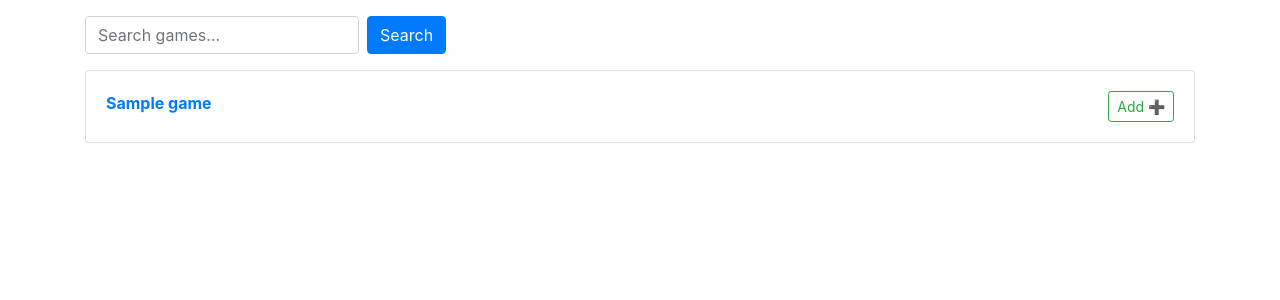
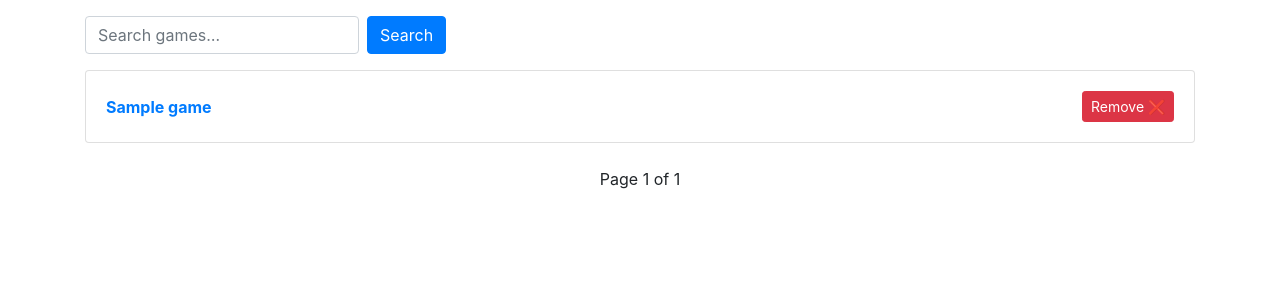
Before and after one commit to ArjunaBazaz/Speed_Recommends, a Django app: page /search/ in a window 1280 px wide. Shown: the part 56-356 px from the top of the page. Run offline with Django 5.2, Linux system fonts and the light colour scheme; a user stored in the database is signed in; tables that the repository leaves empty hold one stand-in row (values such as "Sample post"); parts of the project's set-up code (start-up, migrations or seed data) failed here and were passed over.

Commit message:
created search pagination and changed add button to toggle

```diff
--- a/core/models/game_info.py
+++ b/core/models/game_info.py
@@ -2,21 +2,21 @@ from django.conf import settings
 from django.db import models
 
 class Genre(models.Model):
-    name = models.CharField(max_length=100, unique=True)
+    name = models.CharField(max_length=100, unique=True, db_index=True)
 
     def __str__(self):
         return self.name
 
 
 class Platform(models.Model):
-    name = models.CharField(max_length=100, unique=True)
+    name = models.CharField(max_length=100, unique=True, db_index=True)
 
     def __str__(self):
         return self.name
 
 
 class Developer(models.Model):
-    name = models.CharField(max_length=100, unique=True)
+    name = models.CharField(max_length=100, unique=True, db_index=True)
 
     def __str__(self):
         return self.name
--- a/core/models/games.py
+++ b/core/models/games.py
@@ -4,14 +4,14 @@ from core.models.reviews import Likes
 from core.models.game_info import Genre, Platform, Developer
 
 class Game(models.Model):
-    title = models.CharField(max_length=200, verbose_name="Game Title")
+    title = models.CharField(max_length=200, verbose_name="Game Title", db_index=True)
     genres = models.ManyToManyField(Genre, related_name="games")
     developers = models.ManyToManyField(Developer, related_name="games")
     platforms = models.ManyToManyField(Platform, related_name="games")
-    release_date = models.DateField(null=True, blank=True)
+    release_date = models.DateField(null=True, blank=True, db_index=True)
     release_year = models.IntegerField(null=True, blank=True)
     description = models.TextField(blank=True)
-    baseline_score = models.FloatField(default=0.0)
+    baseline_score = models.FloatField(default=0.0, db_index=True)
 
     # Many-to-many with through model to hold votes
     likes = models.ManyToManyField(
--- a/core/search/search.py
+++ b/core/search/search.py
@@ -1,13 +1,15 @@
 #core/search/search.py
 from core.models.games import Game
+from django.core.paginator import Paginator
 from django.db.models import Q
 
-def search_games_either(query: str):
-    return search_games_keyword(query)
+def search_games_either(query: str, page_number: str):
+    return search_games_keyword(query, page_number)
 
-def search_games_keyword(query: str):
+def search_games_keyword(query: str, page_number: str):
     qs = (
         Game.objects
+        .only("id", "title")
         .filter(
             Q(title__icontains=query) |
             Q(genres__name__icontains=query) |
@@ -15,12 +17,9 @@ def search_games_keyword(query: str):
             Q(developers__name__icontains=query)
         )
         .distinct()
-        .prefetch_related(
-            "genres",
-            "platforms",
-            "developers",
-        )
+        .prefetch_related("genres", "platforms", "developers")
         .order_by("title")
     )
 
-    return qs[:100]
+    paginator = Paginator(qs, 100)
+    return paginator.get_page(page_number)
--- a/core/views.py
+++ b/core/views.py
@@ -1,8 +1,9 @@
 from django.shortcuts import get_object_or_404, render, redirect
+from django.http import JsonResponse, HttpResponseNotAllowed
 from django.contrib.auth.decorators import login_required
 from core.models.games import Game
-from django.db.models import Count, Q
-from django.http import HttpResponseNotAllowed
+from django.urls import reverse
+from core.models.saved import SavedGame
 from core.recommend.reviews import add_review_1
 from core.recommend.likes import toggle_preference
 from core.recommend.utils import recommend_next
@@ -19,9 +20,29 @@ def home(request):
 
 @login_required
 def search_games(request):
-    q = request.GET.get("q", "")
-    games = search_games_either(q)
-    return render(request, "search.html", {"games": games, "query": q})
+    query = request.GET.get("q", "")
+    page_number = request.GET.get("page", 1)
+
+    page_obj = search_games_either(query, page_number)
+
+    saved_ids = set()
+    if request.user.is_authenticated:
+        saved_ids = set(
+            SavedGame.objects
+            .filter(user=request.user)
+            .values_list("game_id", flat=True)
+        )
+
+    return render(
+        request,
+        "search.html",
+        {
+            "query": query,
+            "page_obj": page_obj,
+            "games": page_obj.object_list,
+            "saved_ids": saved_ids,
+        }
+    )
 
 @login_required
 def recommend_game(request):
@@ -68,15 +89,31 @@ def game_detail(request, game_id):
 
 @login_required
 def add_game(request, game_id):
-    if request.method == "POST":
-        game = get_object_or_404(Game, id=game_id)
-        success = save_game_for_user(request.user, game)
-        return redirect(request.META.get("HTTP_REFERER", "core:home"))
-    else:
-        return HttpResponseNotAllowed(['POST'])
+    if request.method != "POST":
+        return HttpResponseNotAllowed(["POST"])
+
+    game = get_object_or_404(Game, id=game_id)
+    success = save_game_for_user(request.user, game)
+
+    if request.headers.get("x-requested-with") == "XMLHttpRequest":
+        return JsonResponse({
+            "status": "saved" if success else "already_saved",
+            "game_id": game.id,
+        })
+    return redirect(request.META.get("HTTP_REFERER", reverse("core:home")))
 
 @login_required
 def remove_game(request, game_id):
+    if request.method != "POST":
+        return HttpResponseNotAllowed(["POST"])
+
     game = get_object_or_404(Game, id=game_id)
     remove_game_for_user(request.user, game)
-    return redirect(request.META.get("HTTP_REFERER", "core:home"))
+
+    if request.headers.get("x-requested-with") == "XMLHttpRequest":
+        return JsonResponse({
+            "status": "removed",
+            "game_id": game.id,
+        })
+
+    return redirect(request.META.get("HTTP_REFERER", reverse("core:home")))
--- a/speed_recommends/settings.py
+++ b/speed_recommends/settings.py
@@ -87,10 +87,10 @@ conn_string = f"postgres://{os.getenv('DB_USER')}:{quote_plus(os.getenv('DB_PASS
 # https://docs.djangoproject.com/en/5.2/ref/settings/#databases
 
 DATABASES = {
-    "default": dj_database_url.config(
-        default="sqlite:///db.sqlite3",
+    'default': dj_database_url.config(
+        default=conn_string,
         conn_max_age=600,
-        ssl_require=(os.getenv("DATABASE_URL") is not None),
+        ssl_require=IS_HEROKU
     )
 }
 
--- a/templates/search.html
+++ b/templates/search.html
@@ -1,24 +1,131 @@
 {% extends "base.html" %}
 {% block title %}Search{% endblock %}
+
 {% block content %}
+
+<form id="csrf-form" style="display:none;">
+  {% csrf_token %}
+</form>
+
 <form class="form-inline mb-3" method="get">
-  <input type="text" name="q" value="{{ query }}" class="form-control mr-2" placeholder="Search games…">
+  <input type="text"
+         name="q"
+         value="{{ query }}"
+         class="form-control mr-2"
+         placeholder="Search games…">
   <button class="btn btn-primary">Search</button>
 </form>
 
 {% for game in games %}
   <div class="card mb-2">
-    <div class="card-body d-flex justify-content-between">
+    <div class="card-body d-flex justify-content-between align-items-center">
+
       <div>
-        <a href="{% url 'core:game_detail' game.id %}"><strong>{{ game.title }}</strong></a>
+        <a href="{% url 'core:game_detail' game.id %}">
+          <strong>{{ game.title }}</strong>
+        </a>
       </div>
-      <form method="post" action="{% url 'core:save_game' game.id %}">
-        {% csrf_token %}
-        <button class="btn btn-outline-success btn-sm">Add ➕</button>
-      </form>
+
+      <button
+        class="btn btn-sm {% if game.id in saved_ids %}btn-danger{% else %}btn-success{% endif %}"
+        data-game-id="{{ game.id }}"
+        data-saved="{% if game.id in saved_ids %}1{% else %}0{% endif %}"
+        data-save-url="{% url 'core:save_game' game.id %}"
+        data-unsave-url="{% url 'core:unsave_game' game.id %}"
+        onclick="toggleSave(this)"
+      >
+        {% if game.id in saved_ids %}
+          Remove ❌
+        {% else %}
+          Add ➕
+        {% endif %}
+      </button>
+
     </div>
   </div>
 {% empty %}
   <p>No games match your query.</p>
 {% endfor %}
+
+<div class="d-flex justify-content-between mt-4">
+
+  {% if page_obj.has_previous %}
+    <a class="btn btn-outline-primary"
+       href="?q={{ query }}&page={{ page_obj.previous_page_number }}">
+       ← Previous
+    </a>
+  {% else %}
+    <span></span>
+  {% endif %}
+
+  <span class="align-self-center">
+    Page {{ page_obj.number }} of {{ page_obj.paginator.num_pages }}
+  </span>
+
+  {% if page_obj.has_next %}
+    <a class="btn btn-outline-primary"
+       href="?q={{ query }}&page={{ page_obj.next_page_number }}">
+       Next →
+    </a>
+  {% else %}
+    <span></span>
+  {% endif %}
+
+</div>
+
+<script>
+function getCSRFToken() {
+  const input = document.querySelector('[name=csrfmiddlewaretoken]');
+  return input ? input.value : "";
+}
+
+function toggleSave(btn) {
+  const isSaved = btn.dataset.saved === "1";
+  const url = isSaved ? btn.dataset.unsaveUrl : btn.dataset.saveUrl;
+
+  btn.disabled = true;
+
+  fetch(url, {
+    method: "POST",
+    headers: {
+      "X-CSRFToken": getCSRFToken(),
+      "X-Requested-With": "XMLHttpRequest",
+    },
+    credentials: "same-origin",
+  })
+  .then(async (res) => {
+    const text = await res.text();
+    let data;
+    try {
+      data = JSON.parse(text);
+    } catch (e) {
+      console.error("Non-JSON response:", text);
+      throw new Error("Server did not return JSON");
+    }
+    return data;
+  })
+  .then((data) => {
+    if (data.status === "saved" || data.status === "already_saved") {
+      btn.innerText = "Remove ❌";
+      btn.classList.remove("btn-success");
+      btn.classList.add("btn-danger");
+      btn.dataset.saved = "1";
+    }
+    else if (data.status === "removed") {
+      btn.innerText = "Add ➕";
+      btn.classList.remove("btn-danger");
+      btn.classList.add("btn-success");
+      btn.dataset.saved = "0";
+    }
+  })
+  .catch((err) => {
+    console.error("Toggle save failed:", err);
+    alert("Error saving game. Please try again.");
+  })
+  .finally(() => {
+    btn.disabled = false;
+  });
+}
+</script>
+
 {% endblock %}
```
Also changed, not shown: core/migrations/0005_alter_developer_name_alter_game_baseline_score_and_more.py (added).
